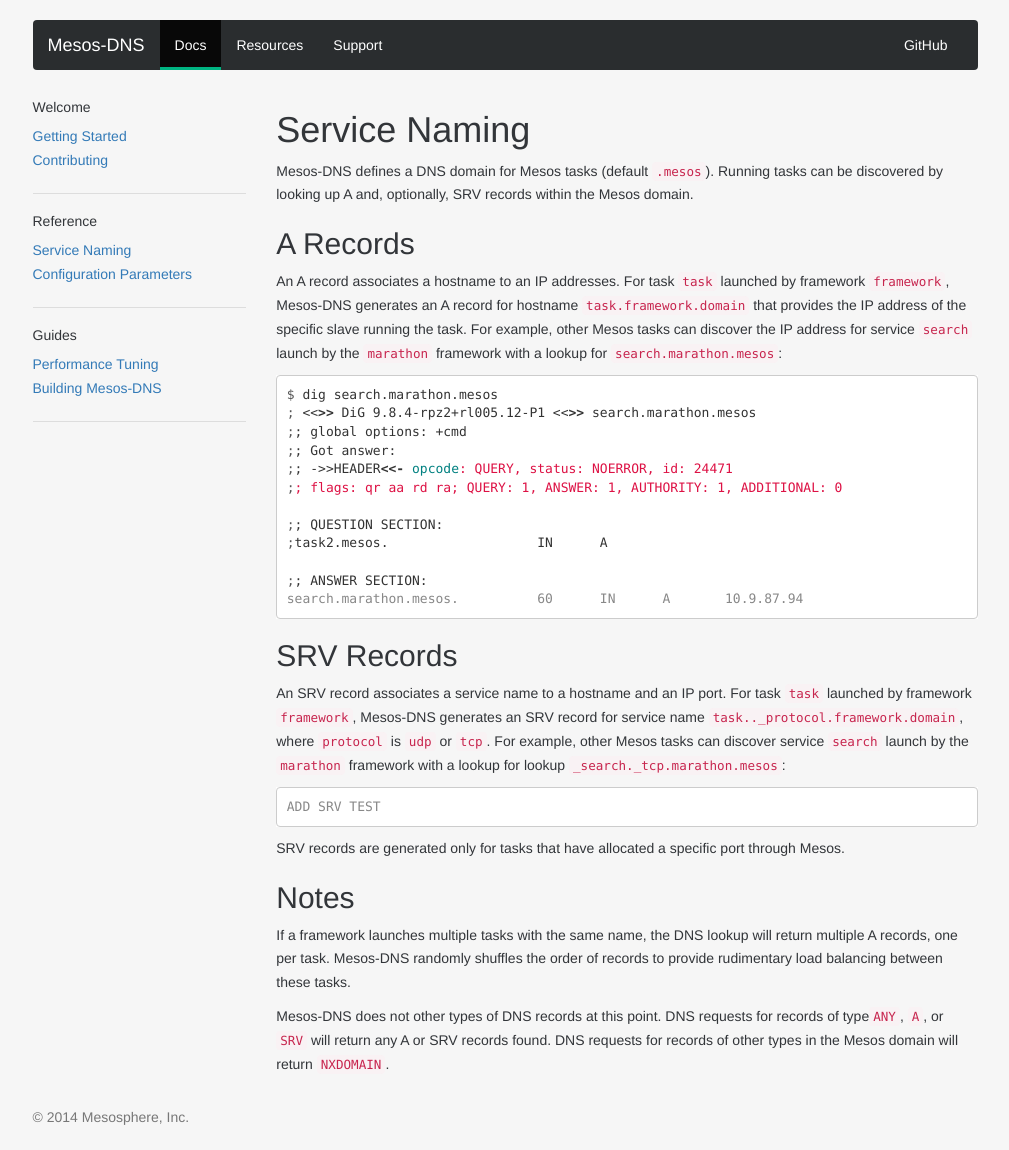
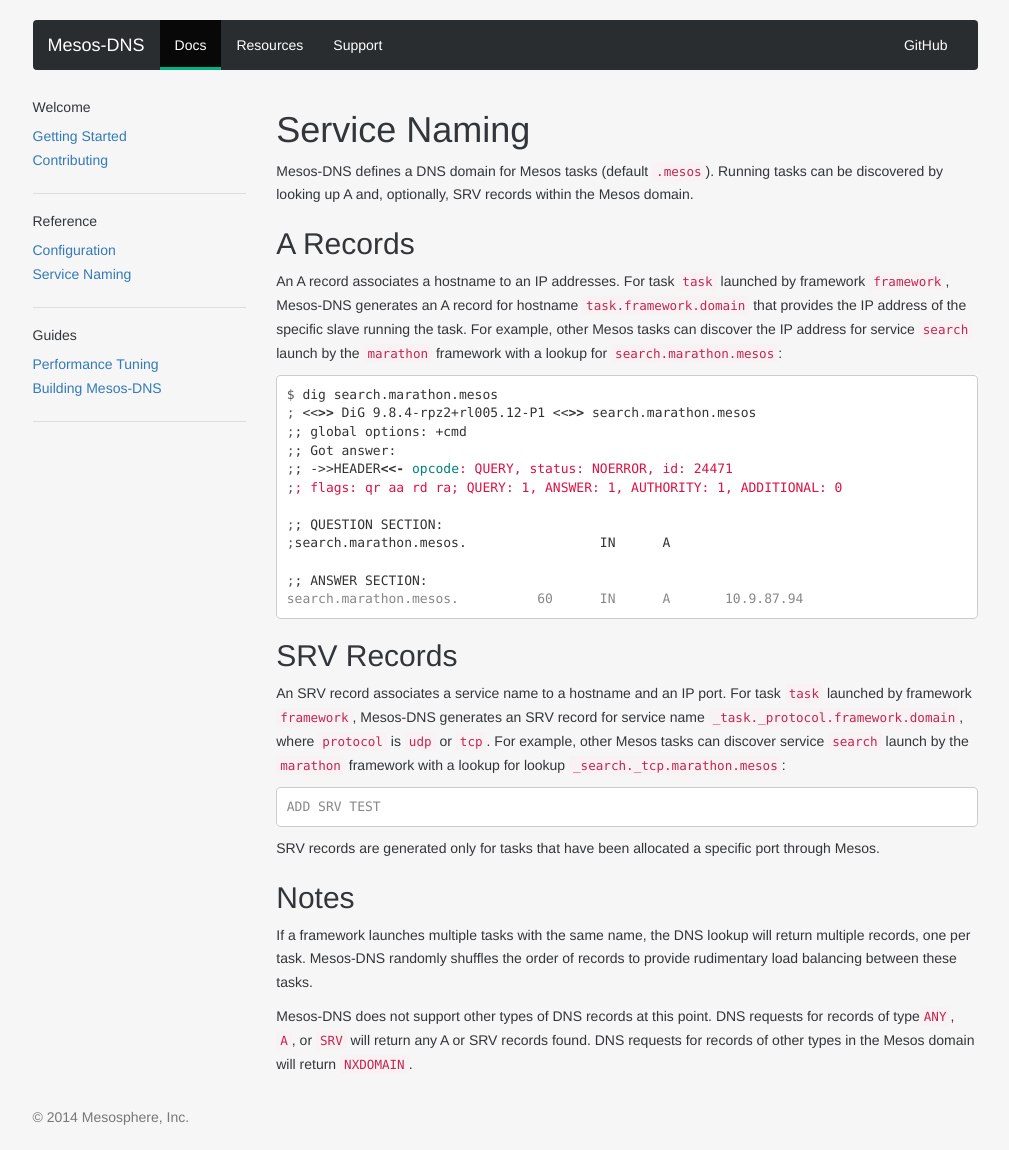
Before and after one commit to vkorehov/mesos-dns, a Jekyll site: the page built from docs/docs/naming.md, in a window 1280 px wide. Shown: the whole page, without its empty margins (135-1144 px from the left). Built offline with Jekyll 4.4.1, drawn with Linux system fonts in a browser that asks for light colours; nearby versions of some CDN libraries; some web fonts are replaced; Markdown is read by kramdown in place of the engine named in the settings.

Commit message:
Documentation updates

````diff
--- a/docs/_layouts/docs.html
+++ b/docs/_layouts/docs.html
@@ -21,13 +21,12 @@ layout: default
     <h5>Reference</h5>
     <ul class="list-unstyled">
        <li>
+        <a href="{{ site.baseurl }}/docs/configuration-parameters.html">
+        Configuration</a>
+      </li>
+       <li>
         <a href="{{ site.baseurl }}/docs/naming.html">
           Service Naming
-        </a>
-      </li>
-       <li>
-        <a href="{{ site.baseurl }}/docs/configuration-parameters.html">
-          Configuration Parameters
         </a>
       </li>
     </ul>
--- a/docs/docs/naming.md
+++ b/docs/docs/naming.md
@@ -19,7 +19,7 @@ $ dig search.marathon.mesos
 ;; flags: qr aa rd ra; QUERY: 1, ANSWER: 1, AUTHORITY: 1, ADDITIONAL: 0
 
 ;; QUESTION SECTION:
-;task2.mesos.			IN	A
+;search.marathon.mesos.			IN	A
 
 ;; ANSWER SECTION:
 search.marathon.mesos.		60	IN	A	10.9.87.94
@@ -27,16 +27,16 @@ search.marathon.mesos.		60	IN	A	10.9.87.94
 
 ## SRV Records
 
-An SRV record associates a service name to a hostname and an IP port.  For task `task` launched by framework `framework`, Mesos-DNS generates an SRV record for service name `task.._protocol.framework.domain`, where `protocol` is `udp` or `tcp`. For example, other Mesos tasks can discover service `search` launch by the `marathon` framework with a lookup for lookup `_search._tcp.marathon.mesos`:
+An SRV record associates a service name to a hostname and an IP port.  For task `task` launched by framework `framework`, Mesos-DNS generates an SRV record for service name `_task._protocol.framework.domain`, where `protocol` is `udp` or `tcp`. For example, other Mesos tasks can discover service `search` launch by the `marathon` framework with a lookup for lookup `_search._tcp.marathon.mesos`:
 
 ``` console
 ADD SRV TEST
 ```
 
-SRV records are generated only for tasks that have allocated a specific port through Mesos.
+SRV records are generated only for tasks that have been allocated a specific port through Mesos.
 
 ## Notes
 
-If a framework launches multiple tasks with the same name, the DNS lookup will return multiple A records, one per task. Mesos-DNS randomly shuffles the order of records to provide rudimentary load balancing between these tasks.
+If a framework launches multiple tasks with the same name, the DNS lookup will return multiple records, one per task. Mesos-DNS randomly shuffles the order of records to provide rudimentary load balancing between these tasks.
 
-Mesos-DNS does not other types of DNS records at this point. DNS requests for records of type`ANY`, `A`, or `SRV` will return any A or SRV records found. DNS requests for records of other types in the Mesos domain will return `NXDOMAIN`.
+Mesos-DNS does not support other types of DNS records at this point. DNS requests for records of type`ANY`, `A`, or `SRV` will return any A or SRV records found. DNS requests for records of other types in the Mesos domain will return `NXDOMAIN`.
````
Also changed, not shown: docs/docs/configuration-parameters.md (+5 -2 lines).
